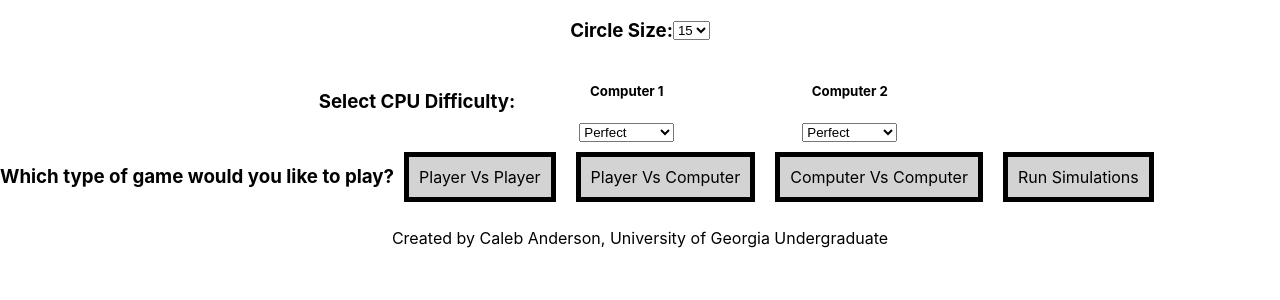
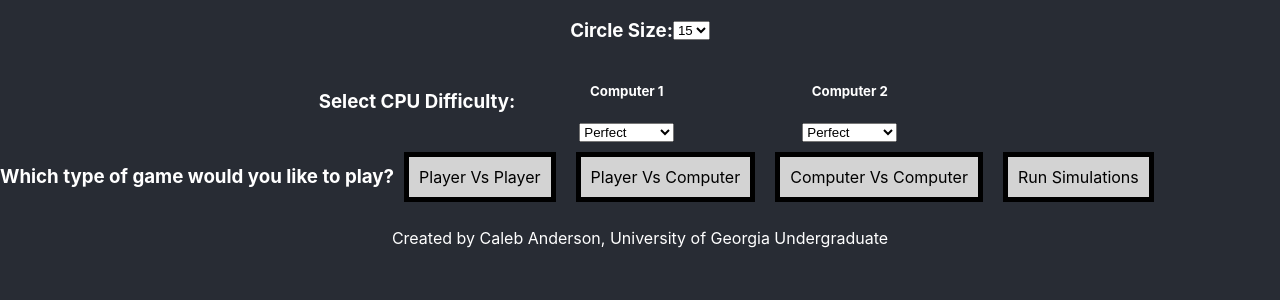
Before and after one commit to JosephCalebAnderson/circular-nim, a React (Create React App) app: page / in a window 1280 px wide. Shown: the top 300 px of the page. Built offline with nearby package versions, Linux system fonts and the light colour scheme.

Commit message:
Add background color back

```diff
--- a/src/App.css
+++ b/src/App.css
@@ -1,5 +1,11 @@
+html {
+  background-color: #282c34;
+}
+
 .App {
   text-align: center;
+  background-color: #282c34;
+  color: white;
 }
 
 .App-header {
--- a/src/App.js
+++ b/src/App.js
@@ -1152,6 +1152,8 @@ function App() {
         <h2>Computer 2 Wins: {cpu2Wins}</h2>
         <h2>Computer 2 Winning State Moves: {cpu2Winning}</h2>
         </div>}
+
+
         {!isPreGame && !isLoading && <btn className="selection" onClick = {() => handleNewGameSelection()}>Start New Game</btn>}
     </div>
   );
```
